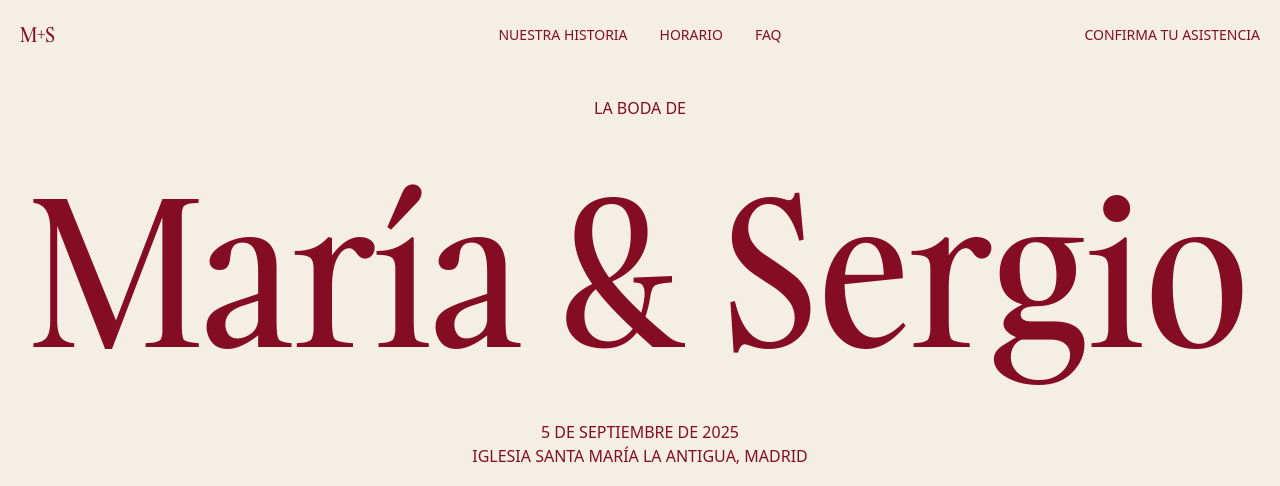
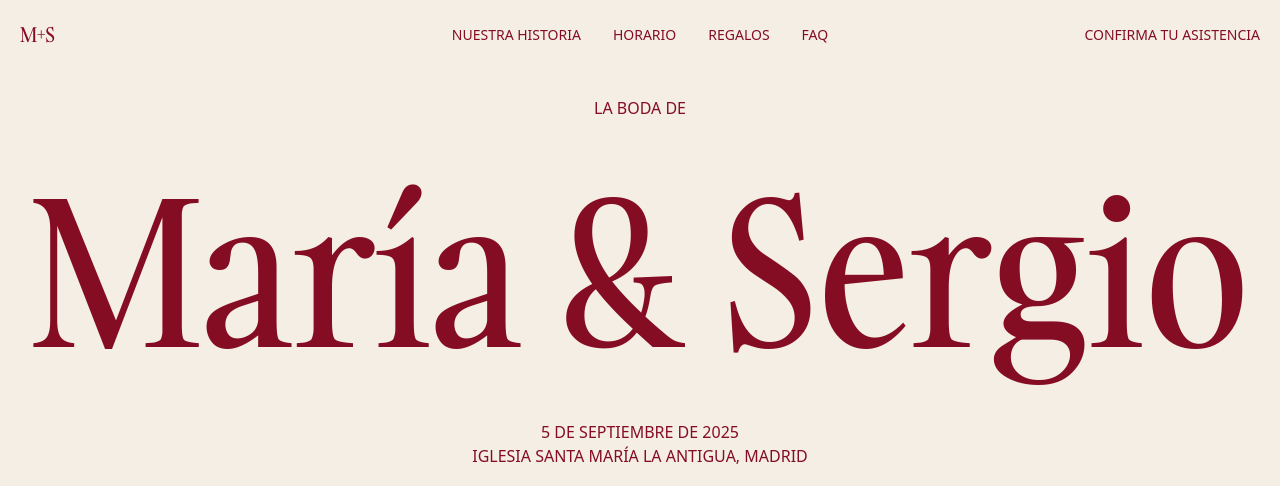
Before and after one commit to juliandpt/boda-maria-y-sergio, an Astro site: page / in a window 1280 px wide. Shown: the top 486 px of the page. Built offline with nearby package versions, Linux system fonts and the light colour scheme; Astro itself is replaced by a stand-in of ours.

Commit message:
feat(navbar): añadido animaciones

```diff
--- a/src/components/sections/Landing.astro
+++ b/src/components/sections/Landing.astro
@@ -17,7 +17,7 @@ import myImage from "#/images/mock-image.jpg";
   </a>
 </div>
 
-<ImagesRotaion class="mb-40" />
+<ImagesRotaion />
 
 <div class="py-24 px-5">
   <h2 class="font-gambarino text-5xl normal-case mb-10">
--- a/src/components/ui/Header.astro
+++ b/src/components/ui/Header.astro
@@ -1,3 +1,26 @@
+---
+import NavbarElement from "./NavbarElement.astro";
+
+const navbarElements = [
+  {
+    href: "history",
+    text: "nuestra historia",
+  },
+  {
+    href: "schedule",
+    text: "horario",
+  },
+  {
+    href: "presents",
+    text: "regalos",
+  },
+  {
+    href: "faq",
+    text: "faq",
+  },
+];
+---
+
 <header
   class="fixed top-0 z-20 w-full flex items-center justify-between p-5 text-[14px] bg-secondary"
 >
@@ -5,13 +28,21 @@
     <a href="/" class="font-gambarino text-xl">M+S</a>
   </div>
 
-  <nav class="flex flex-none space-x-8 justify-center">
-    <a href="/#history">nuestra historia</a>
-    <a href="/#schedule">horario</a>
-    <a href="/#faq">faq</a>
+  <nav class="hidden lg:flex flex-none space-x-8 justify-center">
+    {
+      navbarElements.map(({ href, text }) => (
+        <NavbarElement href={href} text={text} />
+      ))
+    }
   </nav>
 
   <div class="flex-1 flex justify-end">
-    <a href="/#confirmation">confirma tu asistencia</a>
+    <a href="/#confirmation" class="relative group">
+      confirma tu asistencia
+      <span
+        class="absolute left-0 bottom-0 h-[1px] w-0 bg-current transition-all duration-300 group-hover:w-full"
+      >
+      </span>
+    </a>
   </div>
 </header>
--- /dev/null
+++ b/src/components/ui/NavbarElement.astro
@@ -0,0 +1,17 @@
+---
+const { href, text } = Astro.props;
+---
+
+<a
+  href={`/#${href}`}
+  class="block transition duration-400 group relative overflow-hidden"
+>
+  <span class="block group-hover:-translate-y-full transition-transform">
+    {text}
+  </span>
+  <span
+    class="absolute left-0 top-0 block translate-y-full group-hover:translate-y-0 transition-transform"
+  >
+    {text}
+  </span>
+</a>
--- a/src/styles/global.css
+++ b/src/styles/global.css
@@ -5,13 +5,6 @@
   --text-huge: 200px;
   --color-primary: #850d23;
   --color-secondary: #f5eee4;
-}
-
-html,
-body {
-  margin: 0;
-  width: 100%;
-  height: 100%;
 }
 
 /* Register your custom font family and tell the browser where to find it. */
```
